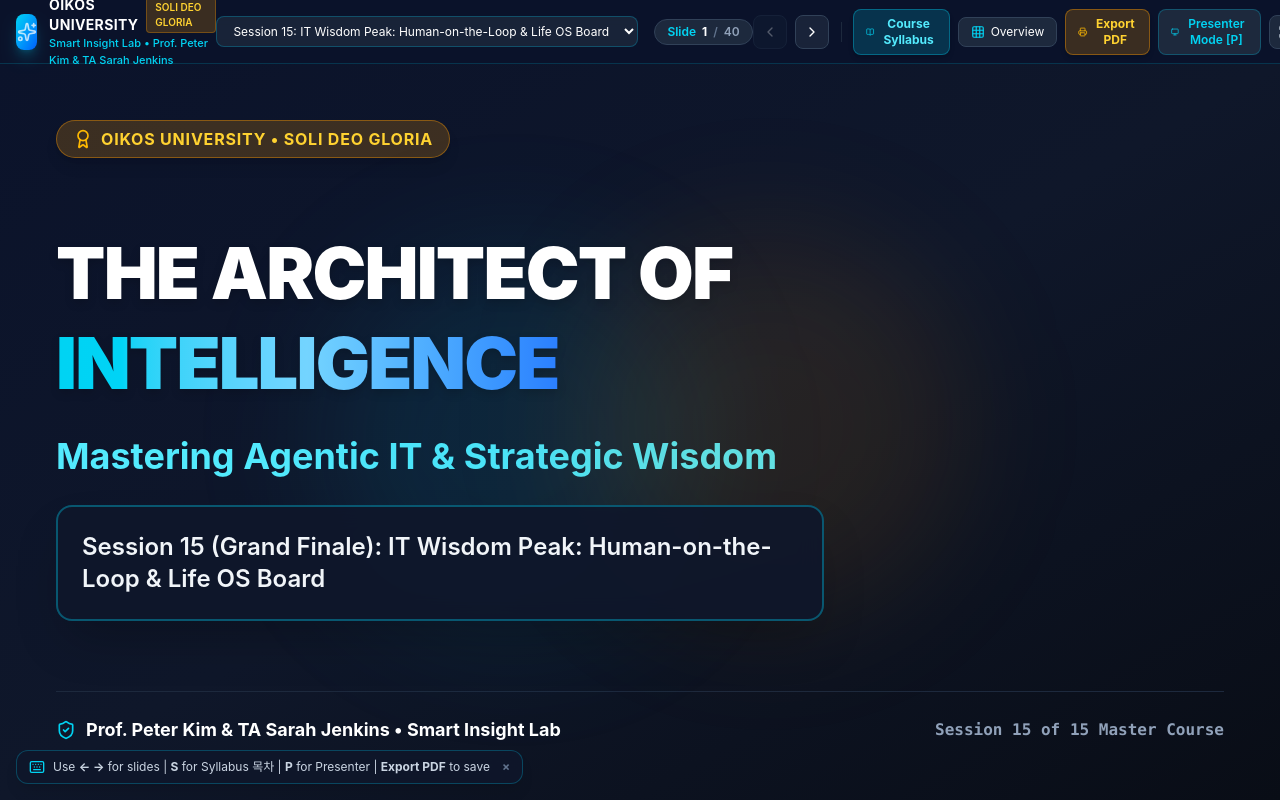
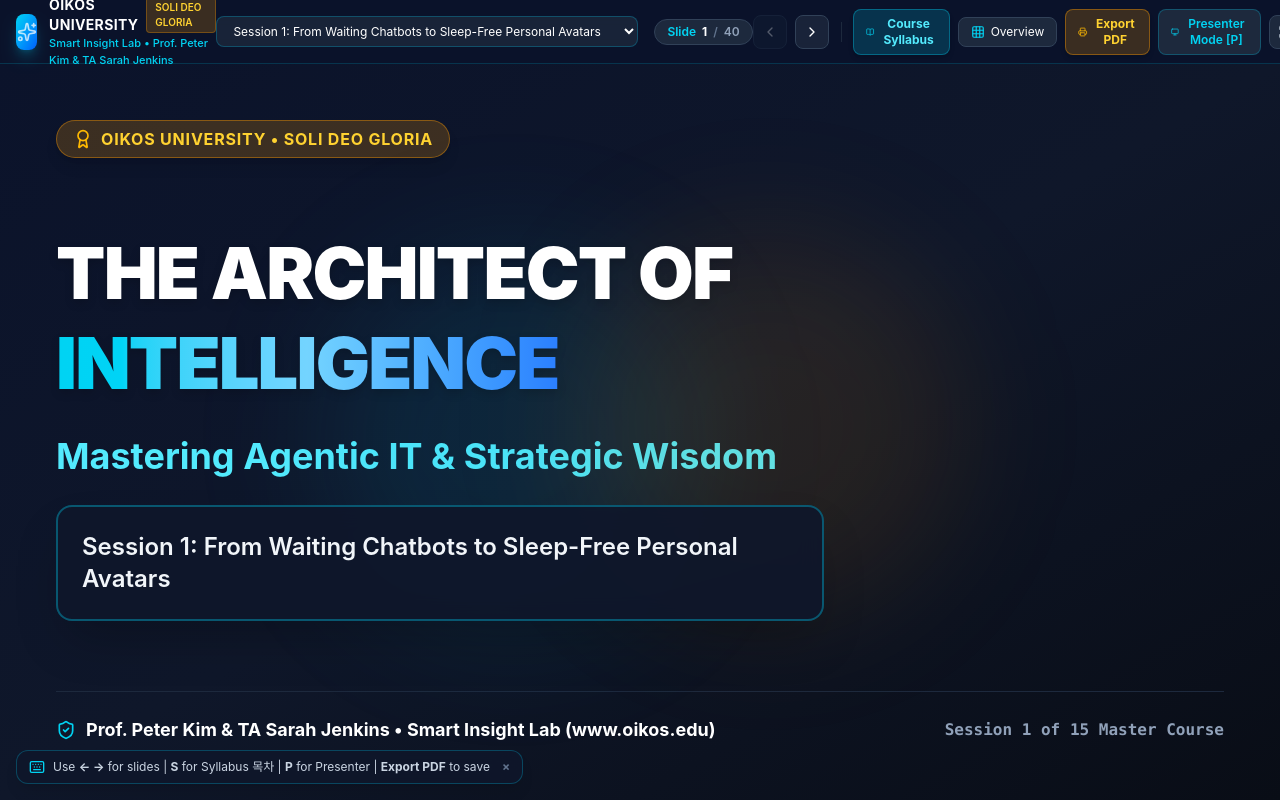
Before and after one commit to kecfai7/oikos-lecture-app, a React (Vite) app: page / in a window 1280 px wide. Built offline with nearby package versions, Linux system fonts and the light colour scheme.

Commit message:
fix: Support ?session=N query param and fix slide capture targeting

```diff
--- a/src/App.jsx
+++ b/src/App.jsx
@@ -9,7 +9,16 @@ import { SLIDES_SESSION_1, SLIDES_SESSION_2, SLIDES_SESSION_3, SLIDES_SESSION_4,
 import { Keyboard } from 'lucide-react';
 
 export default function App() {
-  const [selectedSession, setSelectedSession] = useState(15);
+  const getInitialSession = () => {
+    if (typeof window !== 'undefined') {
+      const params = new URLSearchParams(window.location.search);
+      const s = parseInt(params.get('session') || params.get('s'), 10);
+      if (s >= 1 && s <= 15) return s;
+    }
+    return 1;
+  };
+
+  const [selectedSession, setSelectedSession] = useState(getInitialSession);
   const [currentSlideIndex, setCurrentSlideIndex] = useState(0);
   const [isPresenterOpen, setIsPresenterOpen] = useState(false);
   const [isOverviewOpen, setIsOverviewOpen] = useState(false);
```
Also changed, not shown: 1 other file (tests, documents, lock files or other folders).
